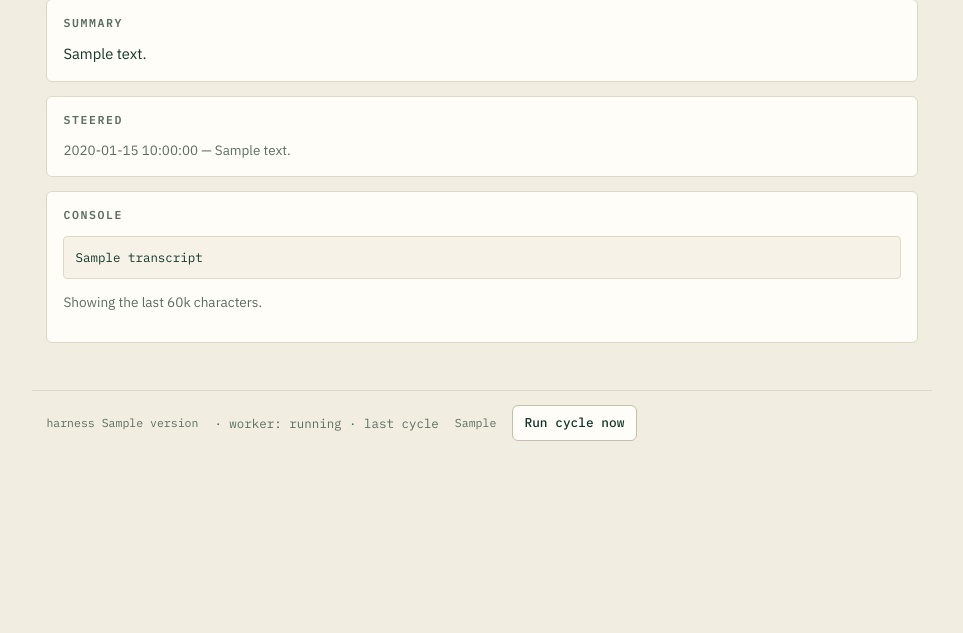
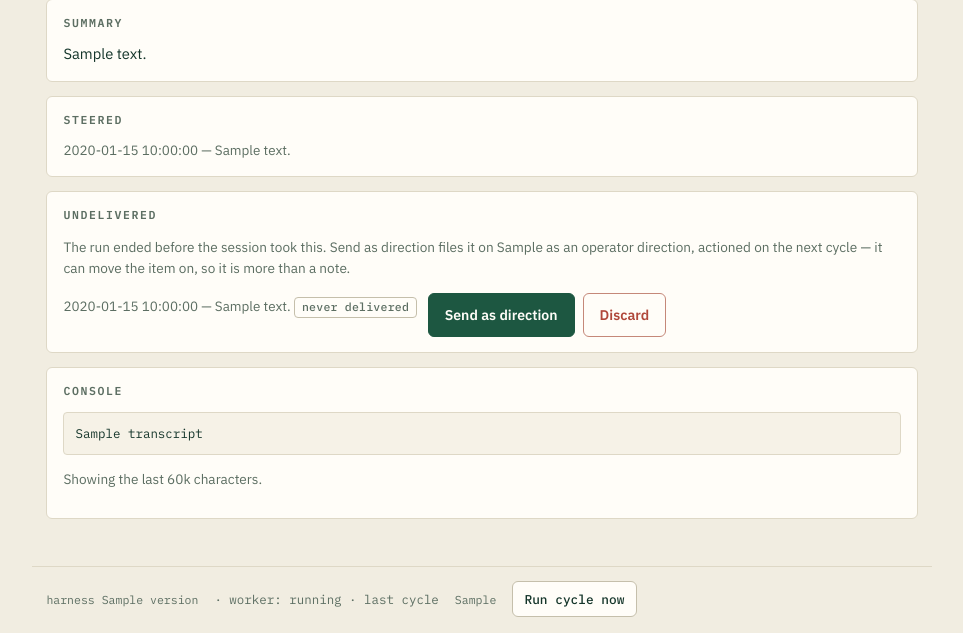
Before and after one commit to dannymcc/harness, a FastAPI app: template harness/web/templates/run.html in a window 1280 px wide. Shown: the part 370-1003 px from the top of the page, without its empty margins (158-1121 px from the left). Before the commit the page ends 811 px from the top, so only its background shows below. Run offline with FastAPI, Linux system fonts and the light colour scheme; the template is opened without the code that fills it: most values are stand-ins (such as "Sample title", 1, 10 or a date in 2020).

Commit message:
feat: offer undelivered steers back when a run ends
Steers queued while a run was live but never taken by the session sat at
delivered_at IS NULL forever, shown on the finished run page as if they
had landed. They are now listed under "Undelivered" with a one-click
"Send as direction" (an operator direction on the run's item, actioned
next cycle) or "Discard", and finish_run logs a warning naming the
count. Settled steers can never be re-delivered to a later session. (#19)

```diff
--- a/harness/db.py
+++ b/harness/db.py
@@ -124,7 +124,8 @@ CREATE TABLE IF NOT EXISTS steers (
     run_id INTEGER NOT NULL,
     text TEXT NOT NULL,
     created_at TEXT NOT NULL,
-    delivered_at TEXT
+    delivered_at TEXT,
+    resolution TEXT NOT NULL DEFAULT ''   -- '' | kept | discarded
 );
 """
 
@@ -139,6 +140,7 @@ MIGRATIONS = [
     "ALTER TABLE runs ADD COLUMN cancel_requested INTEGER NOT NULL DEFAULT 0",
     "ALTER TABLE questions ADD COLUMN options TEXT NOT NULL DEFAULT ''",
     "ALTER TABLE items ADD COLUMN repro_test TEXT NOT NULL DEFAULT ''",
+    "ALTER TABLE steers ADD COLUMN resolution TEXT NOT NULL DEFAULT ''",
 ]
 
 
@@ -372,6 +374,19 @@ def finish_run(run_id: int, ok: bool, cost_usd: float, turns: int,
                               log_path = ?, finished_at = ? WHERE id = ?""",
             (1 if ok else 0, cost_usd, turns, summary, log_path, now(), run_id),
         )
+        # Anything the operator queued but the session never took is still
+        # theirs to keep or drop — say so rather than losing it quietly.
+        stranded = c.execute(
+            "SELECT COUNT(*) AS n FROM steers WHERE run_id = ? "
+            "AND delivered_at IS NULL AND resolution = ''", (run_id,)
+        ).fetchone()["n"]
+        project = c.execute("SELECT project FROM runs WHERE id = ?",
+                            (run_id,)).fetchone()
+        project = project["project"] if project else ""
+    if stranded:  # outside the conn(), which holds the write lock
+        log_event(f"Run {run_id} ended with {stranded} undelivered "
+                  f"steer{'' if stranded == 1 else 's'} — keep or discard "
+                  "them on the run page", "warn", project=project)
 
 
 def recent_runs(limit: int = 30, project: str | None = None):
@@ -589,11 +604,15 @@ def recent_answers(project: str, limit: int = 8):
             "ORDER BY answered_at DESC LIMIT ?", (project, limit)).fetchall()
 
 
-def add_direction(project: str, text: str, item_key: str = "") -> None:
+def add_direction(project: str, text: str, item_key: str = "",
+                  note_thread: bool = True) -> None:
     """An operator direction: pending until Harry turns it into actions.
 
     The direction text is the question; Harry's acknowledgement becomes the
-    answer, after which it flows into prompt digests like any ruling."""
+    answer, after which it flows into prompt digests like any ruling.
+    `note_thread=False` skips the thread line for callers whose text is
+    already in the thread — keeping an undelivered steer, which the steer
+    box mirrored there when it was sent."""
     text = text.strip()
     if not text:
         return
@@ -603,7 +622,7 @@ def add_direction(project: str, text: str, item_key: str = "") -> None:
             "status, answer, answered_by, created_at) VALUES "
             "(?, 'operator', ?, ?, 'directive', '', '', ?)",
             (project, item_key, text, now()))
-    if item_key:
+    if item_key and note_thread:
         thread_append(project, item_key, config.OPERATOR, "direction", text)
     log_event(f"Operator direction: {text[:120]}", project=project)
 
@@ -722,14 +741,18 @@ def add_steer(run_id: int, text: str) -> None:
 
 
 def take_steers(run_id: int):
-    """Undelivered steers for a run, marked delivered on the way out."""
+    """Undelivered steers for a run, marked delivered on the way out.
+
+    A steer the operator has already kept or discarded on the run page is
+    settled: it must never reappear in a session."""
     with conn() as c:
         rows = c.execute(
             "SELECT * FROM steers WHERE run_id = ? AND delivered_at IS NULL "
-            "ORDER BY id", (run_id,)).fetchall()
+            "AND resolution = '' ORDER BY id", (run_id,)).fetchall()
         if rows:
             c.execute("UPDATE steers SET delivered_at = ? WHERE run_id = ? "
-                      "AND delivered_at IS NULL", (now(), run_id))
+                      "AND delivered_at IS NULL AND resolution = ''",
+                      (now(), run_id))
     return rows
 
 
@@ -737,6 +760,31 @@ def run_steers(run_id: int):
     with conn() as c:
         return c.execute("SELECT * FROM steers WHERE run_id = ? ORDER BY id",
                          (run_id,)).fetchall()
+
+
+def undelivered_steers(run_id: int):
+    """Steers the session never took and the operator has not settled."""
+    with conn() as c:
+        return c.execute(
+            "SELECT * FROM steers WHERE run_id = ? AND delivered_at IS NULL "
+            "AND resolution = '' ORDER BY id", (run_id,)).fetchall()
+
+
+def get_steer(steer_id: int):
+    with conn() as c:
+        return c.execute("SELECT * FROM steers WHERE id = ?",
+                         (steer_id,)).fetchone()
+
+
+def resolve_steer(steer_id: int, resolution: str) -> None:
+    """Settle an undelivered steer: kept as a direction, or discarded.
+
+    Stamping delivered_at too keeps a settled steer out of take_steers even
+    if a later session somehow asks for the same run."""
+    with conn() as c:
+        c.execute(
+            "UPDATE steers SET resolution = ?, delivered_at = ? "
+            "WHERE id = ? AND resolution = ''", (resolution, now(), steer_id))
 
 
 def spend_since(project: str, since_iso: str) -> float:
--- a/harness/web/app.py
+++ b/harness/web/app.py
@@ -574,8 +574,16 @@ def run_page(request: Request, run_id: int):
     followups = (db.item_directions(run["project"], run["item_key"],
                                     since=run["started_at"])
                  if run["project"] and run["item_key"] else [])
+    # Three states worth telling apart on a finished run: the session took it,
+    # the operator sent it on as a direction, or it is still theirs to settle.
+    # A discarded steer is gone from the page entirely.
+    steers = [s for s in db.run_steers(run_id) if s["resolution"] != "discarded"]
+    settled = [s for s in steers
+               if s["resolution"] == "kept" or
+               (s["delivered_at"] and not s["resolution"])]
     return render(request, "run.html", run=run, transcript=transcript,
-                  steers=db.run_steers(run_id), followups=followups,
+                  steers=steers, followups=followups,
+                  undelivered=db.undelivered_steers(run_id), settled=settled,
                   display_name=run["agent"] or agent_name(run["role"],
                                                           run["task"], lead))
 
@@ -620,6 +628,45 @@ def steer_run(run_id: int, text: str = Form(...)):
                              f"mid-run) {text.strip()}")
         db.log_event(f"{config.OPERATOR} steered run {run_id} "
                      f"({run['task']} {run['item_key']}): {text.strip()[:100]}",
+                     project=run["project"])
+    return RedirectResponse(f"/run/{run_id}", status_code=303)
+
+
+def _pending_steer(run_id: int, steer_id: int):
+    """A steer of this run the session never took and nobody has settled."""
+    steer = db.get_steer(steer_id)
+    if (steer and steer["run_id"] == run_id and steer["delivered_at"] is None
+            and not steer["resolution"]):
+        return steer
+    return None
+
+
+@app.post("/run/{run_id}/steer/{steer_id}/keep")
+def keep_steer(run_id: int, steer_id: int):
+    """Send an undelivered steer on as an operator direction instead.
+
+    The session never saw it, so this is an action rather than a note: the
+    direction is pending until Harry actions it on the next cycle, and it
+    can move the item on. The text is already in the item thread — the steer
+    box mirrored it there when it was sent — so don't write it twice."""
+    run = db.get_run(run_id)
+    steer = _pending_steer(run_id, steer_id)
+    if run and steer and run["project"]:
+        db.add_direction(run["project"], steer["text"], run["item_key"],
+                         note_thread=False)
+        db.resolve_steer(steer_id, "kept")
+        worker.trigger()
+    return RedirectResponse(f"/run/{run_id}", status_code=303)
+
+
+@app.post("/run/{run_id}/steer/{steer_id}/discard")
+def discard_steer(run_id: int, steer_id: int):
+    run = db.get_run(run_id)
+    steer = _pending_steer(run_id, steer_id)
+    if run and steer:
+        db.resolve_steer(steer_id, "discarded")
+        db.log_event(f"{config.OPERATOR} discarded an undelivered steer on "
+                     f"run {run_id}: {steer['text'][:100]}",
                      project=run["project"])
     return RedirectResponse(f"/run/{run_id}", status_code=303)
 
--- a/harness/web/templates/run.html
+++ b/harness/web/templates/run.html
@@ -54,12 +54,39 @@
   {% endfor %}
   {% if followups %}{{ followup_list(followups) }}{% endif %}
 </section>
-{% elif steers or followups %}
+{% elif settled or followups %}
 <section class="card">
-  {% if steers %}<h2>Steered</h2>
-  {% for st in steers %}<p class="q-context">{{ st.created_at }} — {{ st.text }}</p>{% endfor %}
+  {% if settled %}<h2>Steered</h2>
+  {% for st in settled %}<p class="q-context">{{ st.created_at }} — {{ st.text }}
+    {% if st.resolution == 'kept' %}<span class="pill">sent on as a direction</span>{% endif %}</p>
+  {% endfor %}
   {% endif %}
-  {% if followups %}{{ followup_list(followups, sub=steers) }}{% endif %}
+  {% if followups %}{{ followup_list(followups, sub=settled) }}{% endif %}
+</section>
+{% endif %}
+
+{% if undelivered %}
+<section class="card">
+  <h2>Undelivered</h2>
+  <p class="hint">{% if run.finished_at is none %}The run is stopping and the
+  session has not taken {{ 'these' if undelivered|length > 1 else 'this' }}.
+  {% else %}The run ended before the session took
+  {{ 'these' if undelivered|length > 1 else 'this' }}.{% endif %}
+  {% if run.project %}Send as direction files it on
+  {{ run.item_key or run.project }} as an operator direction, actioned on the
+  next cycle — it can move the item on, so it is more than a note.
+  {% else %}This run has no project to file it against, so it can only be
+  discarded.{% endif %}</p>
+  {% for st in undelivered %}
+  <form method="post" action="/run/{{ run.id }}/steer/{{ st.id }}/keep"
+        class="answer-form">
+    <p class="q-context">{{ st.created_at }} — {{ st.text }}
+      <span class="pill">never delivered</span></p>
+    {% if run.project %}<button class="primary">Send as direction</button>{% endif %}
+    <button formaction="/run/{{ run.id }}/steer/{{ st.id }}/discard"
+            class="danger">Discard</button>
+  </form>
+  {% endfor %}
 </section>
 {% endif %}
 
```
Also changed, not shown: tests/test_run_steers.py (added, +92 -0 lines), README.md.
